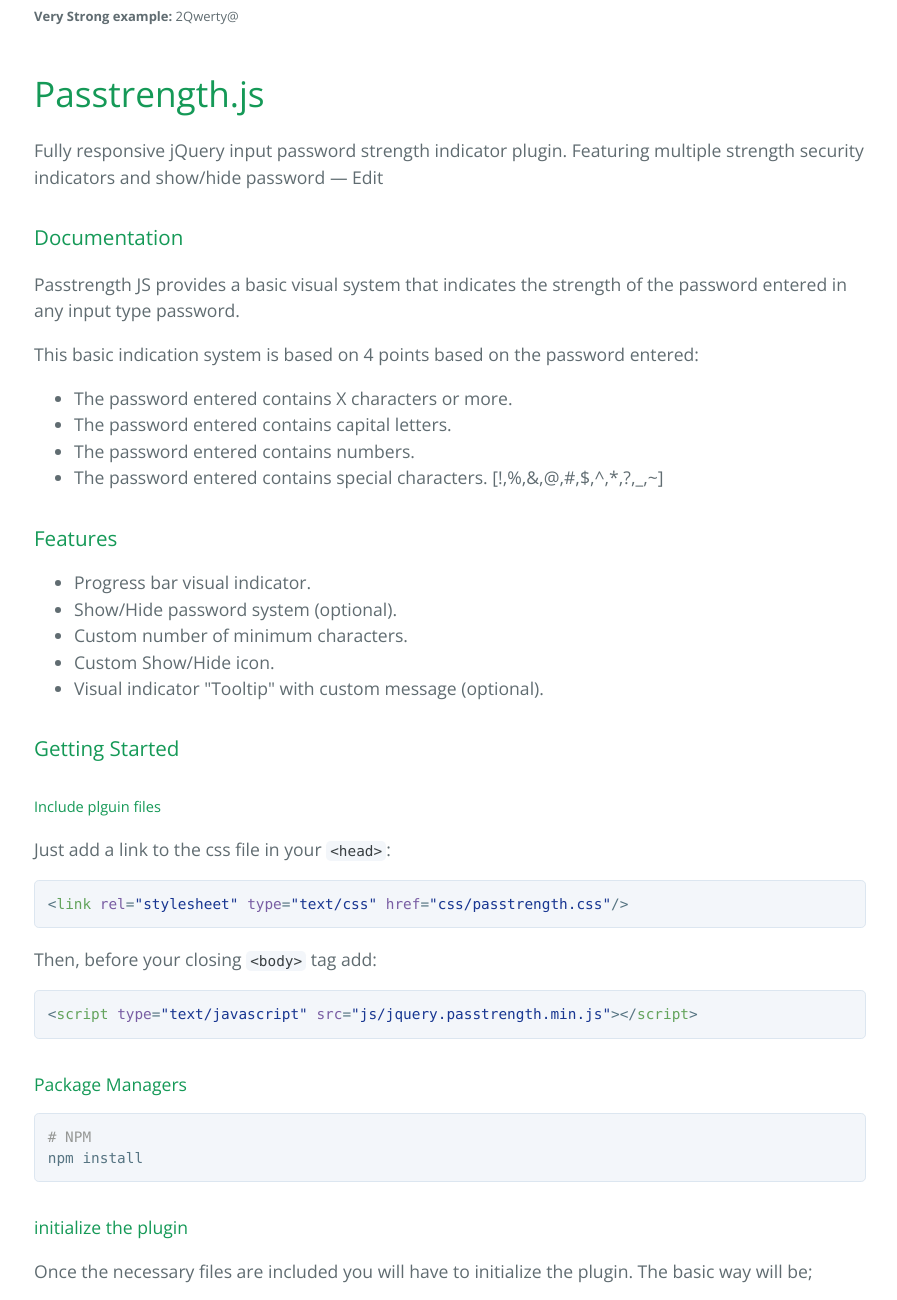
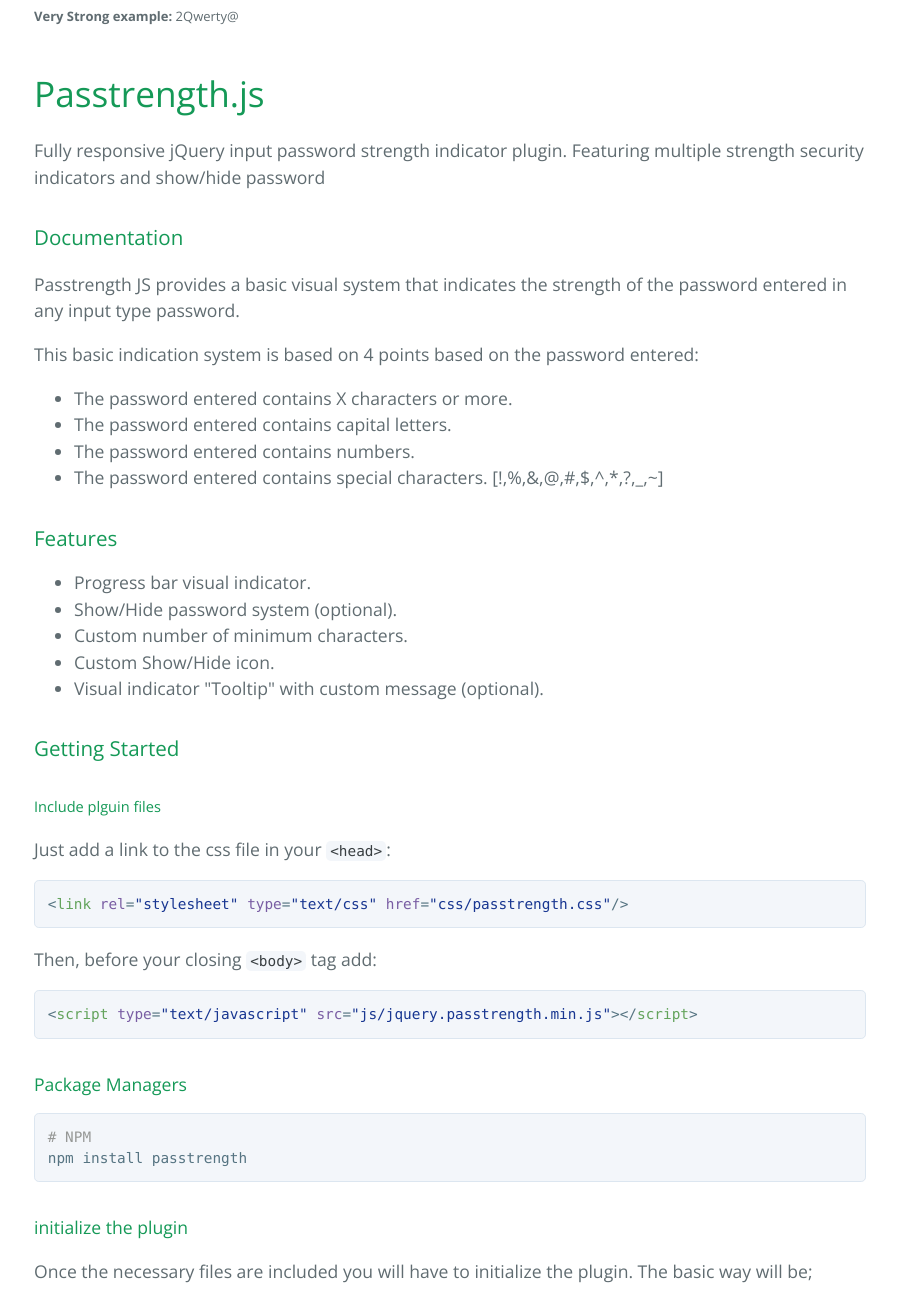
Before and after one commit to adri-sorribas/passtrength, a plain HTML site: page index.html in a window 1280 px wide. Shown: the part 700-2000 px from the top of the page, without its empty margins (190-1087 px from the left). Drawn offline with nearby package versions, Linux system fonts and the light colour scheme.

Commit message:
Remove edit and add NPM

```diff
--- a/index.html
+++ b/index.html
@@ -41,7 +41,7 @@
 <article class="markdown-body entry-content" itemprop="text">
   <h1>Passtrength.js</h1>
 
-<p>Fully responsive jQuery input password strength indicator plugin. Featuring multiple strength security indicators and show/hide password — Edit</p>
+<p>Fully responsive jQuery input password strength indicator plugin. Featuring multiple strength security indicators and show/hide password</p>
 
 <h3>Documentation</h3>
 
@@ -81,7 +81,7 @@
 <h4>Package Managers</h4>
 
 <div class="highlight highlight-source-shell"><pre><span class="pl-c"># NPM</span>
-npm install </pre></div>
+npm install passtrength </pre></div>
 
 <h4>initialize the plugin</h4>
 
```
